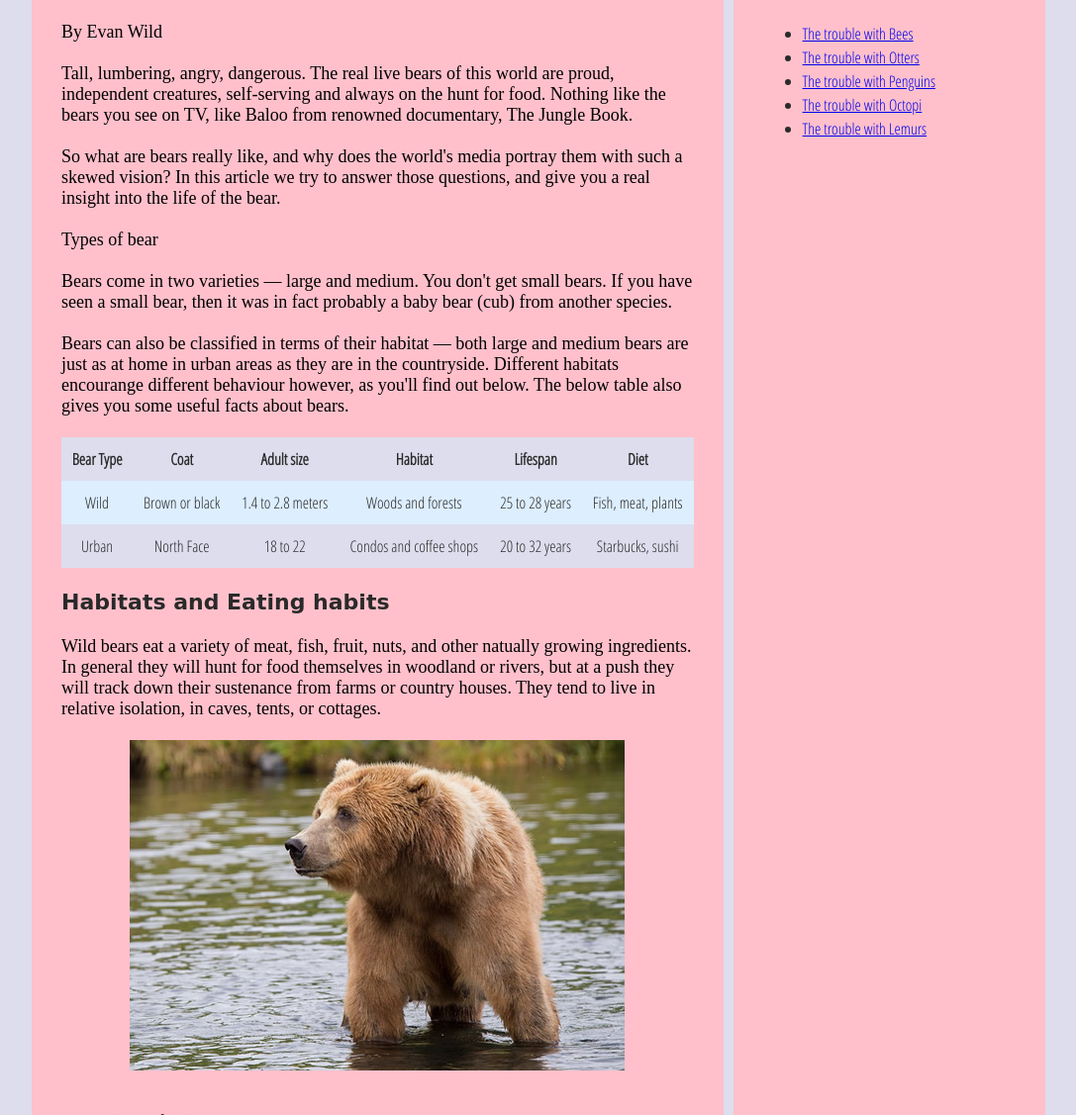
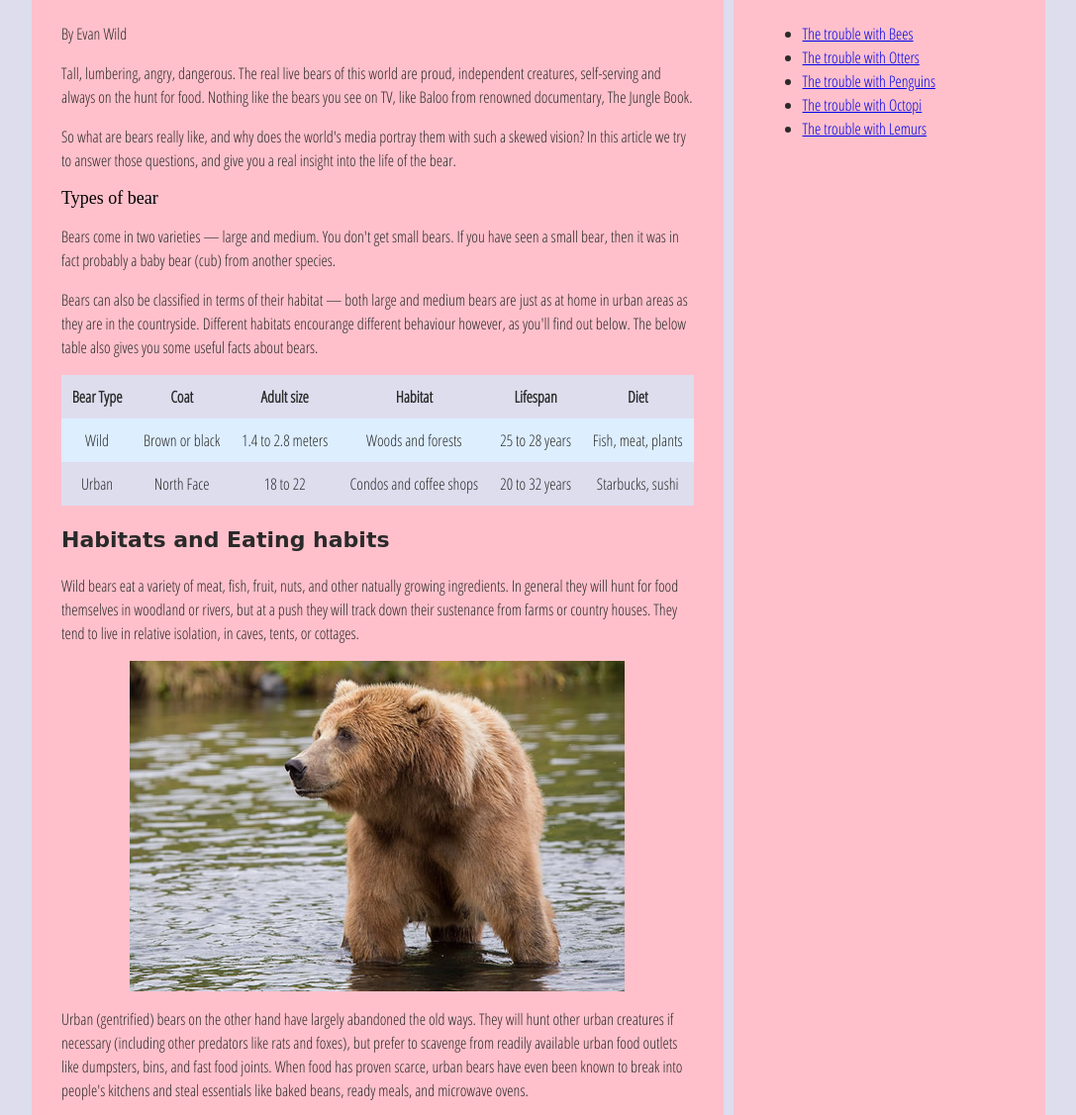
Before and after one commit to tylerpierce683/cs408-lab5, a plain HTML site: page index.html in a window 1280 px wide. Shown: the part 253-1380 px from the top of the page at 99% size, without its empty margins (96-1183 px from the left). Drawn offline with Linux system fonts and the light colour scheme; files whose address does not match are found by name; a web font is replaced by a local one.

Commit message:
Added p elements

```diff
--- a/index.html
+++ b/index.html
@@ -35,18 +35,25 @@
     <main>
       <article>
         <h2>The trouble with Bears</h2>
-        By Evan Wild
-        <br><br>
-        Tall, lumbering, angry, dangerous. The real live bears of this world are proud, independent creatures, self-serving and always on the hunt for food. Nothing like the bears you see on TV, like Baloo from renowned documentary, The Jungle Book.
-        <br><br>
-        So what are bears really like, and why does the world's media portray them with such a skewed vision? In this article we try to answer those questions, and give you a real insight into the life of the bear.
-        <br><br>
+        <p>By Evan Wild</p>
+        <p>
+          Tall, lumbering, angry, dangerous. The real live bears of this world are proud, independent creatures, self-serving
+          and always on the hunt for food. Nothing like the bears you see on TV, like Baloo from renowned documentary, The Jungle Book.
+        </p>
+        <p>
+          So what are bears really like, and why does the world's media portray them with such a skewed vision? In this article we try
+          to answer those questions, and give you a real insight into the life of the bear.
+        </p>
         <h3">Types of bear</h3>
-        <br><br>
-        Bears come in two varieties — large and medium. You don't get small bears. If you have seen a small bear, then it was in fact probably a baby bear (cub) from another species.
-        <br><br>
-        Bears can also be classified in terms of their habitat — both large and medium bears are just as at home in urban areas as they are in the countryside. Different habitats encourange different behaviour however, as you'll find out below. The below table also gives you some useful facts about bears.
-        <br><br>
+        <p>
+          Bears come in two varieties — large and medium. You don't get small bears. If you have seen a small bear, then it was in fact
+          probably a baby bear (cub) from another species.
+        </p>
+        <p>
+          Bears can also be classified in terms of their habitat — both large and medium bears are just as at home in urban areas as they
+          are in the countryside. Different habitats encourange different behaviour however, as you'll find out below. The below table
+          also gives you some useful facts about bears.
+        </p>
         <table>
           <thead>
             <tr>
@@ -79,37 +86,53 @@
         </table>
 
         <h3>Habitats and Eating habits</h3>
-        Wild bears eat a variety of meat, fish, fruit, nuts, and other natually growing ingredients. In general they will hunt for food themselves in woodland or rivers, but at a push they will track down their sustenance from farms or country houses. They tend to live in relative isolation, in caves, tents, or cottages.
-        <br><br>
+        <p>
+          Wild bears eat a variety of meat, fish, fruit, nuts, and other natually growing ingredients. In general they will hunt for food
+          themselves in woodland or rivers, but at a push they will track down their sustenance from farms or country houses. They tend
+          to live in relative isolation, in caves, tents, or cottages.
+        </p>
         <img src="media/wild-bear.jpg" alt="Wild bear in a body of water">
-        <br><br>
-        Urban (gentrified) bears on the other hand have largely abandoned the old ways. They will hunt other urban creatures if necessary (including other predators like rats and foxes), but prefer to scavenge from readily available urban food outlets like dumpsters, bins, and fast food joints. When food has proven scarce, urban bears have even been known to break into people's kitchens and steal essentials like baked beans, ready meals, and microwave ovens.
-        <br><br>
+        <p>
+          Urban (gentrified) bears on the other hand have largely abandoned the old ways. They will hunt other urban creatures if necessary
+           (including other predators like rats and foxes), but prefer to scavenge from readily available urban food outlets like dumpsters,
+           bins, and fast food joints. When food has proven scarce, urban bears have even been known to break into people's kitchens and
+           steal essentials like baked beans, ready meals, and microwave ovens.
+        </p>
         <img src="media/urban-bear.jpg" alt="Black and white picture of an urban bear in a cage">
-        <br><br>
-        Urban bears will sleep anywhere they can, from bus shelters and parks, to the toilets in McDonalds, to their own apartment.
-        <br><br>
+        <p>
+          Urban bears will sleep anywhere they can, from bus shelters and parks, to the toilets in McDonalds, to their own apartment.
+        </p>
         <h3>Mating rituals</h3>
 
-        Bears are romantic creatures by nature, and will naturally look for a mate that they can spend the rest of their lives with. They will woo a potential suitor by making their dwelling look attractive — for example with cave paintings or a bed of reeds in the case of a wild bear, and mood lighting and a Michael Bublé CD in the case of an urban bear.
-        <br><br>
-        The following audio clip contains a fact file providing more details about bear mating rituals, along with samples and quotes from experts.
-        <br><br>
+        <p>
+          Bears are romantic creatures by nature, and will naturally look for a mate that they can spend the rest of their lives with.
+          They will woo a potential suitor by making their dwelling look attractive — for example with cave paintings or a bed of reeds
+          in the case of a wild bear, and mood lighting and a Michael Bublé CD in the case of an urban bear.
+        </p>
+
+        <p>
+          The following audio clip contains a fact file providing more details about bear mating rituals, along with samples and
+          quotes from experts.
+        </p>
         <audio controls>
           <source src="media/bear.mp3" type="audio/mp3">
           <source src="media/bear.ogg" type="audio/ogg">
           <p>It looks like your browser doesn't support HTML5 audio players.</p>
         </audio>
         <strong>Transcript:</strong>
-        <p>This isn't <em>really</em> an audio file about bears, but it is an audio file you can transcribe.</p>
+        <p>
+          This isn't <em>really</em> an audio file about bears, but it is an audio file you can transcribe.
+        </p>
 
         <aside>
-          <br>
           <h3>About the author</h3>
-          Evan Wild is an unemployed plumber from Doncaster, who has been really "in to" wildlife since childhood. He once went to Chester Zoo on holiday, but got ill after eating a doner kebab.
-        <br><br>
-          He has never seen a bear, but once read a Daily Mail article about them, and thinks they sound cool.
-
+          <p>
+            Evan Wild is an unemployed plumber from Doncaster, who has been really "in to" wildlife since childhood. He once went to
+            Chester Zoo on holiday, but got ill after eating a doner kebab.
+          </p>
+          <p>
+            He has never seen a bear, but once read a Daily Mail article about them, and thinks they sound cool.
+          </p>
         </aside>
         <section class="comments">
           <div class="show-hide">Show comments</div>
@@ -120,11 +143,11 @@
 
             <form class="comment-form">
               <div class="flex-pair">
-                Your name:
+                <p>Your name:</p>
                 <input type="text" name="name" id="name" placeholder="Enter your name">
               </div>
               <div class="flex-pair">
-                Your comment:
+                <p>Your comment:</p>
                 <input type="text" name="comment" id="comment" placeholder="Enter your comment">
               </div>
               <div>
@@ -140,7 +163,11 @@
 
                 <p>Bob Fossil</p>
 
-                <p>Oh I am so glad you taught me all about the big brown angry guys in the woods. With their sniffing little noses and their bad attitudes, they can sure be a menace — I was thinking of putting them all in a truck and driving them outta here. I run a zoo, you know.</p>
+                <p>
+                  Oh I am so glad you taught me all about the big brown angry guys in the woods. With their sniffing little noses and
+                  their bad attitudes, they can sure be a menace — I was thinking of putting them all in a truck and driving them outta
+                  here. I run a zoo, you know.
+                </p>
 
               </li>
 
```
